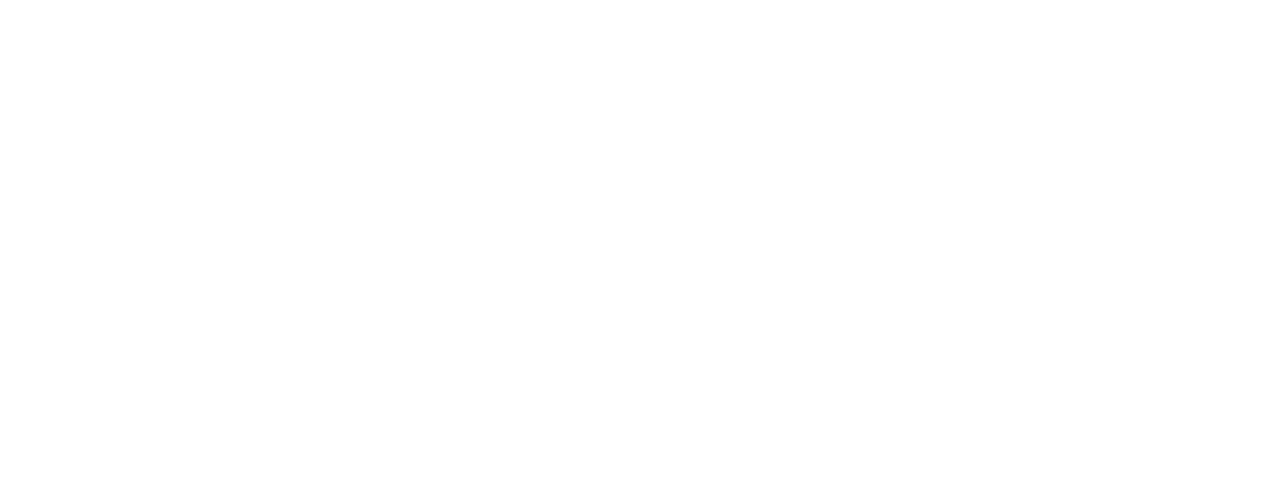
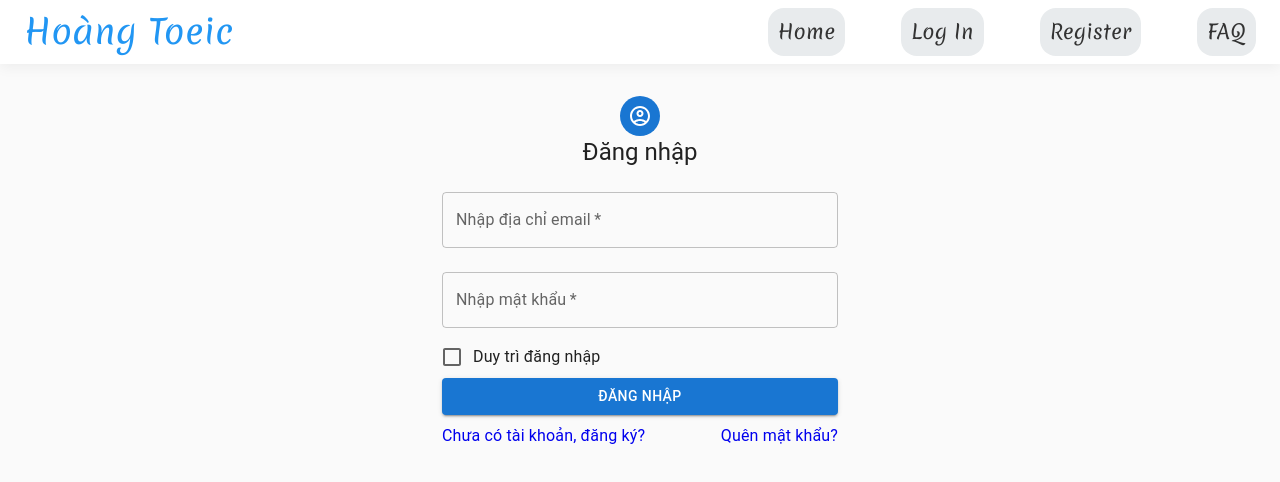
Before and after one commit to kiethohohoho/Toeic-website, a React (Create React App) app: page /login in a window 1280 px wide. Before the commit this address had no page. Shown: the top 482 px of the page. Built offline with nearby package versions, Linux system fonts and the light colour scheme.

Commit message:
new route render function

```diff
--- a/src/App.js
+++ b/src/App.js
@@ -1,16 +1,15 @@
-import {
-  // renderRoute,
-  renderRouteWithChildren,
-} from "components/common/customRoute";
-// import { ROUTE_AUTH, ROUTE_HOME } from "contants/routes";
-import { BrowserRouter, Routes } from "react-router-dom";
+import { BrowserRouter, Route, Routes } from "react-router-dom";
+import Navbar from "containers/MainPage/Header/Navbar";
+import { SIMPLE_PAGES, PARAM_PAGES } from "contants/routes";
+import { renderRoutes, renderParamRoutes } from "components/common/customRoute";
 function App() {
   return (
     <BrowserRouter>
       <Routes>
-        {/* {renderRoute(ROUTE_HOME)} */}
-        {/* {renderRoute(ROUTE_AUTH)} */}
-        {renderRouteWithChildren()}
+        <Route path="/" element={<Navbar />}>
+          {renderRoutes(SIMPLE_PAGES)}
+          {renderParamRoutes(PARAM_PAGES)}
+        </Route>
       </Routes>
     </BrowserRouter>
   );
--- a/src/components/common/customRoute.jsx
+++ b/src/components/common/customRoute.jsx
@@ -1,39 +1,21 @@
 import { Route } from "react-router-dom";
-import Navbar from "../../containers/MainPage/Header/Navbar";
-import HomePage from "../../containers/MainPage/HomePage";
 
-//render routes
-export const renderRoute = (routes) => {
-  if (routes.lenght === 0) {
-    return;
-  } else {
-    return routes.map((route, index) => {
-      return <Route key={index} path={route.path} element={route.element} />;
-    });
-  }
+export const renderRoutes = (routes) => {
+  return routes.map((route) => {
+    return (
+      <Route key={Math.random()} path={route.path} element={route.element} />
+    );
+  });
 };
 
-const initParrent = {
-  path: "/",
-  element: <Navbar />,
+export const renderParamRoutes = (routes) => {
+  return routes.map((route) => {
+    return (
+      <Route
+        key={Math.random()}
+        path={`${route.current}/:course`}
+        element={route.element}
+      />
+    );
+  });
 };
-
-const initChildren = [
-  {
-    path: "",
-    element: <HomePage />,
-  },
-];
-
-export const renderRouteWithChildren = (
-  parrent = initParrent,
-  children = initChildren
-) => {
-  return (
-    <Route path={parrent.path} element={parrent.element}>
-      {children.map((val) => (
-        <Route key={Math.random()} path={val.path} element={val.element} />
-      ))}
-    </Route>
-  );
-};
--- /dev/null
+++ b/src/containers/Course/index.js
@@ -0,0 +1,13 @@
+import { useParams } from "react-router-dom";
+const Course = () => {
+  let { course } = useParams();
+  return (
+    <>
+      <p>
+        hello course <strong>{course}</strong>
+      </p>
+    </>
+  );
+};
+
+export default Course;
--- /dev/null
+++ b/src/containers/Courses/index.js
@@ -0,0 +1,11 @@
+import React from "react";
+
+const Courses = () => {
+  return (
+    <>
+      <h1>hello coursesssssssssssss</h1>
+    </>
+  );
+};
+
+export default Courses;
--- a/src/containers/MainPage/Header/Navbar.js
+++ b/src/containers/MainPage/Header/Navbar.js
@@ -67,10 +67,10 @@ function Navbar() {
               <Link to="/" className={classes.link}>
                 Home
               </Link>
-              <Link to="/Login" className={classes.link}>
+              <Link to="/login" className={classes.link}>
                 Log In
               </Link>
-              <Link to="/Register" className={classes.link}>
+              <Link to="/register" className={classes.link}>
                 Register
               </Link>
               <Link to="/faq" className={classes.link}>
--- a/src/containers/MainPage/HomePage.jsx
+++ b/src/containers/MainPage/HomePage.jsx
@@ -1,5 +1,5 @@
 import React from "react";
-import Navbar from "./Header/Navbar";
+// import Navbar from "./Header/Navbar";
 import Slider from "./Slider";
 import Contact from "./Contact";
 import Course from "./Coures";
@@ -7,7 +7,6 @@ import Course from "./Coures";
 const HomePage = () => {
   return (
     <>
-      {/* <Navbar /> */}
       <Slider />
       <Course />
       <Contact />
--- a/src/contants/routes.js
+++ b/src/contants/routes.js
@@ -3,33 +3,40 @@ import Login from "containers/Auth/Login";
 import Register from "containers/Auth/Register";
 import HomePage from "containers/MainPage/HomePage";
 import NotFound from "containers/MainPage/NotFound";
+import Courses from "containers/Courses";
+import Course from "containers/Course";
 
-export const ROUTE_HOME = [
+export const SIMPLE_PAGES = [
   {
-    name: "Trang chính",
     path: "",
     element: <HomePage />,
   },
   {
-    name: "Trang không tồn tại",
+    path: "login",
+    element: <Login />,
+  },
+  {
+    path: "register",
+    element: <Register />,
+  },
+  {
+    path: "forgot_password",
+    element: <ForgotPassword />,
+  },
+  {
+    path: "courses",
+    element: <Courses />,
+  },
+  {
     path: "*",
     element: <NotFound />,
   },
 ];
-export const ROUTE_AUTH = [
+
+export const PARAM_PAGES = [
   {
-    name: "Đăng nhập",
-    path: "login",
-    element: <Login />,
-  },
-  {
-    name: "Đăng ký",
-    path: "register",
-    element: <Register />,
-  },
-  {
-    name: "Quên mật khẩu",
-    path: "forgot_password",
-    element: <ForgotPassword />,
+    path: "hello",
+    current: "courses",
+    element: <Course />,
   },
 ];
```
